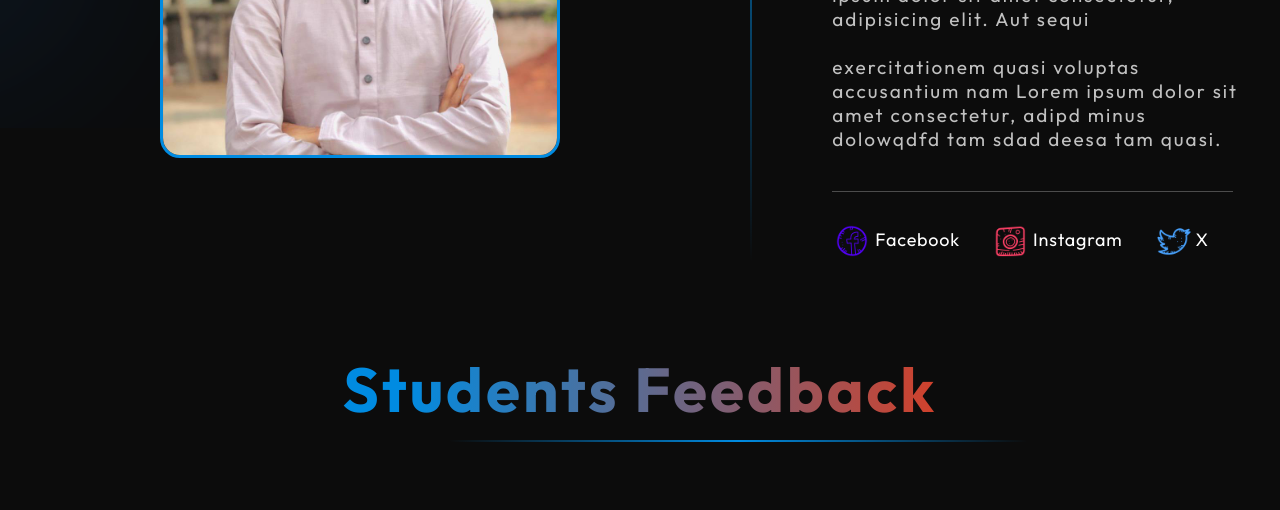
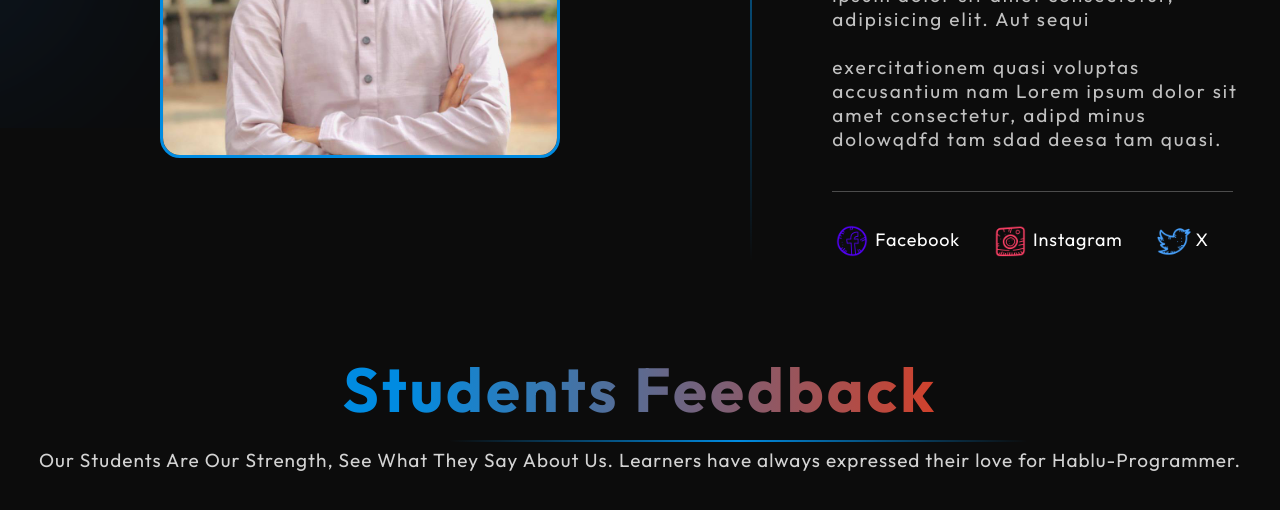
Before and after one commit to emon-shikder2217/Mass-English, a React (Vite) app: page / in a window 1280 px wide. Shown: the part 2921-3431 px from the top of the page. Built offline with nearby package versions, Linux system fonts and the light colour scheme; a web font is replaced by a local one.

Commit message:
initial commit

```diff
--- a/src/components/ReviewPage/Review.css
+++ b/src/components/ReviewPage/Review.css
@@ -12,3 +12,21 @@
     font-family: 'outfit', sans-serif;
 
  }
+
+ .p {
+
+   font-size: 19px;
+
+   color: #d3d3d3;
+
+   font-family: 'outfit', sans-serif;
+
+   margin-top: 20px;
+
+   letter-spacing: 1px;
+
+   display: flex;
+
+   justify-content: center;
+
+ }
--- a/src/components/ReviewPage/Review.jsx
+++ b/src/components/ReviewPage/Review.jsx
@@ -1,15 +1,19 @@
-import React from 'react'
-import './Review.css';
+import React from "react";
+import "./Review.css";
 const Review = () => {
   return (
-    <div className='review'>
-            <div className="insTitle">
+    <div className="review">
+      <div className="insTitle">
         <h1>
           Students <span>Feedback</span>
         </h1>
       </div>
+      <p className="p">Our Students Are Our Strength, See What They Say About Us. Learners have always expressed their love for Hablu-Programmer.</p>
+      <div className="reviewPage">
+
+      </div>
     </div>
-  )
-}
+  );
+};
 
-export default Review
+export default Review;
```
